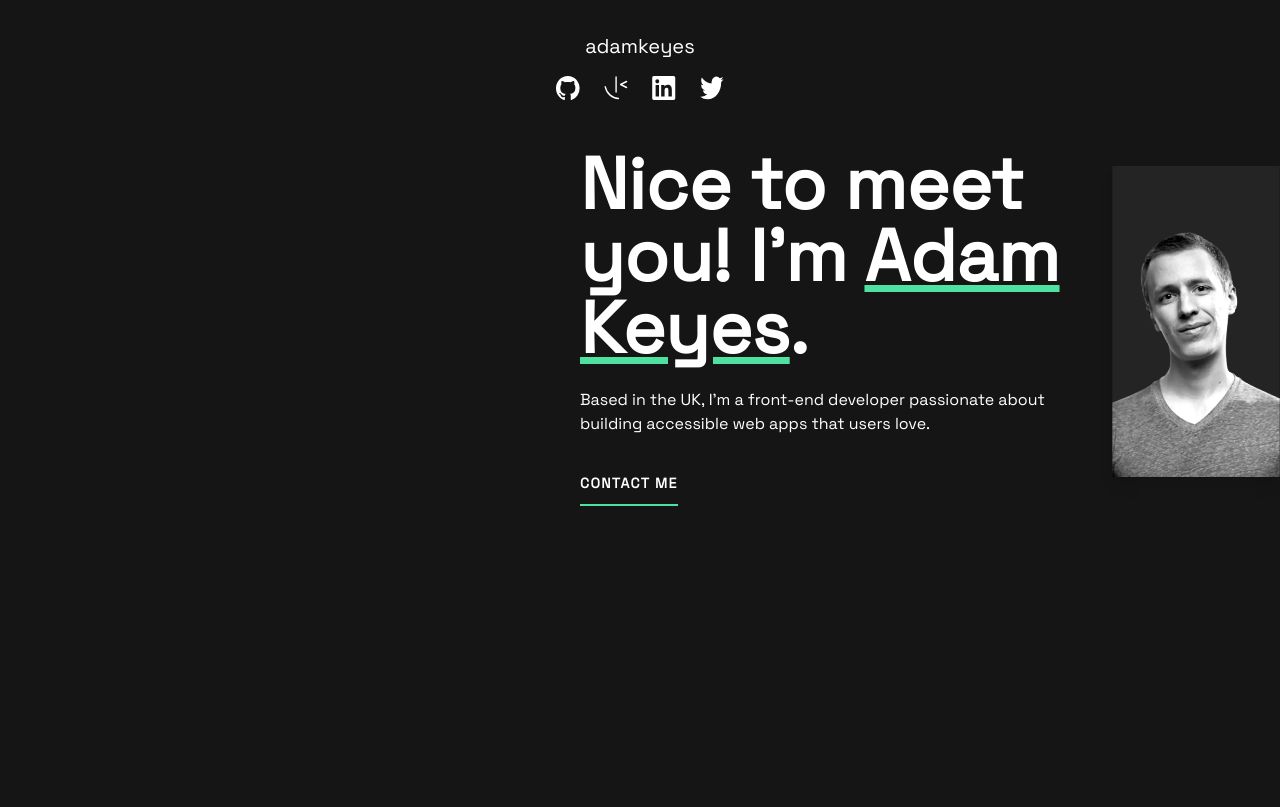
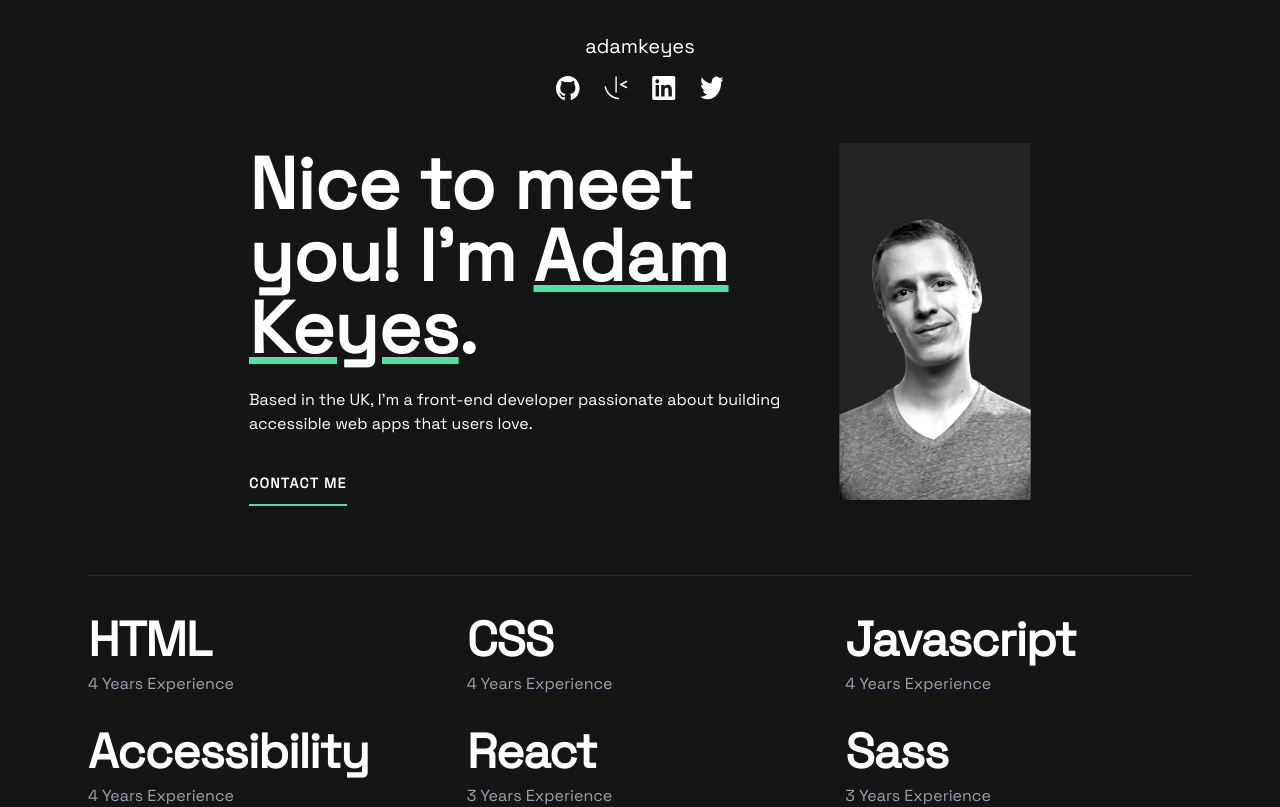
Before and after one commit to Skyz03/Vite-Developer-Portfolio, a React (Vite) app: page / in a window 1280 px wide. Shown: the top 807 px of the page. Built offline with nearby package versions, Linux system fonts and the light colour scheme.

Commit message:
fix: update in the default sizing

```diff
--- a/src/components/Hero.jsx
+++ b/src/components/Hero.jsx
@@ -1,6 +1,6 @@
 export default function Hero() {
   return (
-    <section className="relative flex min-h-screen w-screen flex-col items-center justify-center gap-10 overflow-hidden px-6 md:flex-row-reverse md:items-start md:justify-between md:gap-0 md:px-0">
+    <section className="relative flex min-h-screen w-screen flex-col items-center justify-center gap-10 overflow-hidden px-6 md:min-h-auto md:flex-row-reverse md:items-start md:justify-between md:gap-4 md:px-4">
       {/* Background Patterns */}
       <img
         src="/images/pattern-rings.svg"
@@ -15,9 +15,9 @@ export default function Hero() {
       />
 
       {/* Profile + Text Container */}
-      <div className="z-10 flex w-screen flex-col items-center md:w-[700px] md:flex-row-reverse md:gap-3.5">
+      <div className="z-10 flex w-screen flex-col items-center md:mx-auto md:w-auto md:flex-row-reverse md:gap-3.5">
         {/* Profile Image */}
-        <div className="w-48 md:w-2xl xl:w-96">
+        <div className="w-48">
           <picture>
             <source
               srcSet="/images/image-profile-desktop.webp"
```
